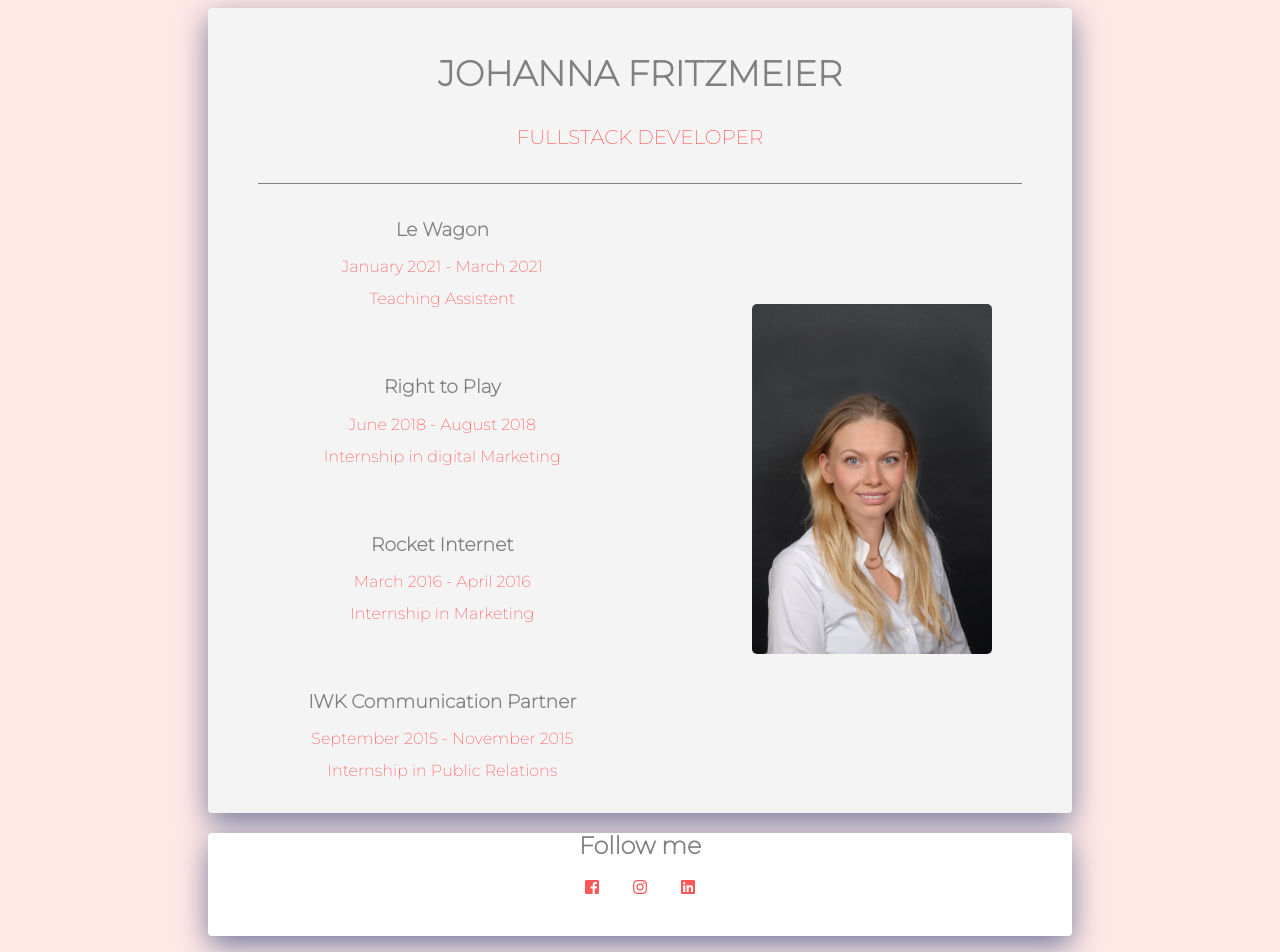
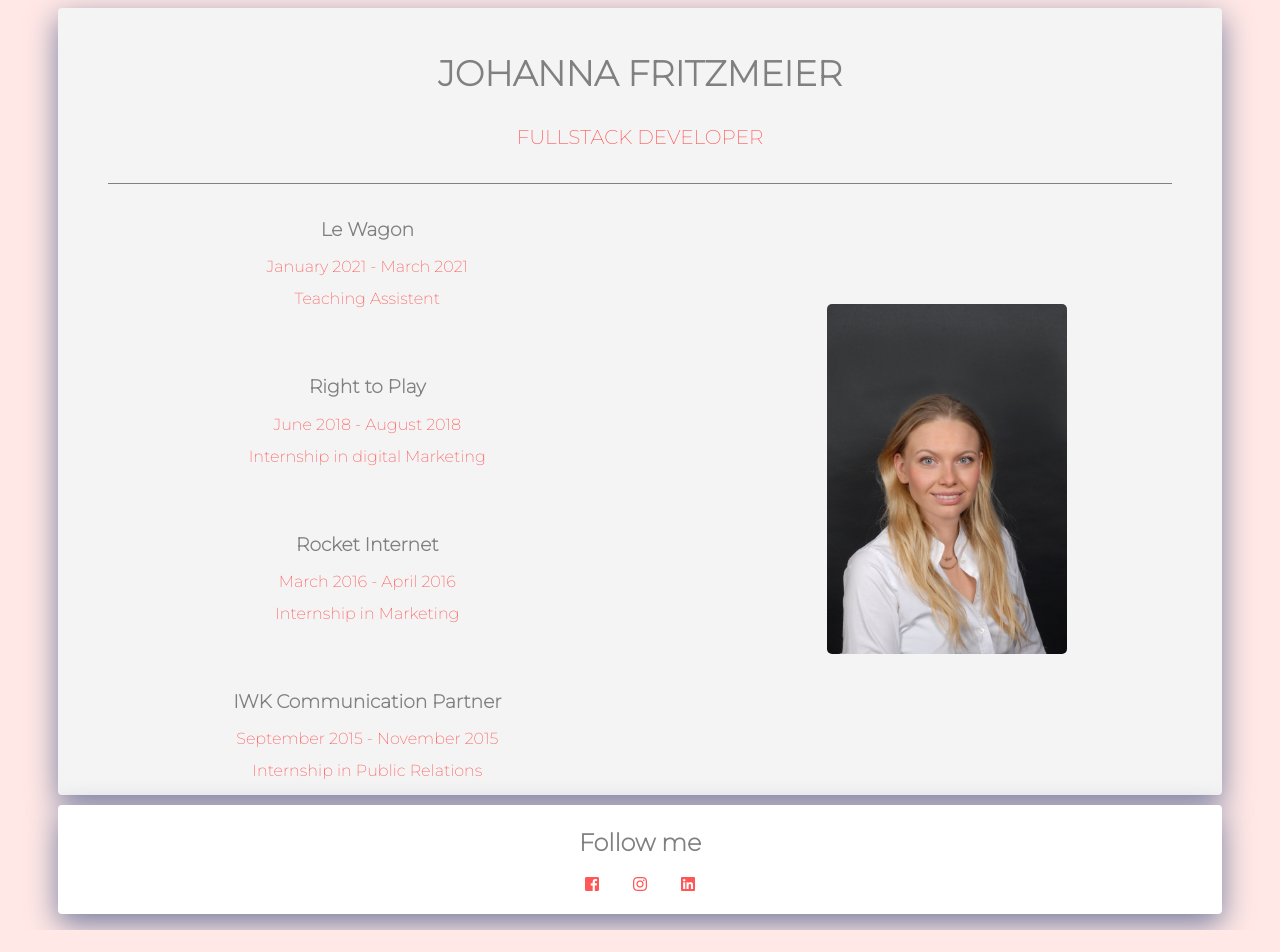
Before and after one commit to JohannaFritzmeier/Profil, a plain HTML site: page index.html in a window 1280 px wide. After the commit the page ends 930 px from the top, so only its background shows below. Drawn offline with Linux system fonts and the light colour scheme.

Commit message:
size changing

```diff
--- a/style.css
+++ b/style.css
@@ -32,21 +32,8 @@
   color: #777DA0;
 }
 
-.btn-blue{
-  background-color: #493782;
-  color: white;
-  padding: 15px 20px;
-  border-radius: 4px;
-}
-
-img{
-  border-radius: 5px;
-  height: 350px;
-  width: 240px;
-}
-
 .CV{
-  margin: 5px 200px;
+  margin: 5px 50px;
 }
 .profile {
   background-color: #f4f4f4;
@@ -73,9 +60,12 @@
   margin-right: 50px;
 }
 
-.profilepic {
+.profilepic img {
   margin-left: 100px;
   margin-top: 120px;
+  border-radius: 5px;
+  height: 350px;
+  width: 240px;
 }
 
 .employement {
@@ -87,6 +77,8 @@
   background: white;
   border-radius: 4px;
   box-shadow:0px 10px 30px #777DA0;
+  margin-top: 10px;
+  padding-top: 5px;
 }
 
 .text_center{
@@ -96,7 +88,7 @@
 ul{
   list-style: none;
   padding-left: 0px;
-  padding-bottom: 40px;
+  padding-bottom: 20px;
 
 }
 
```
Also changed, not shown: index.html (+0 -1 lines).
